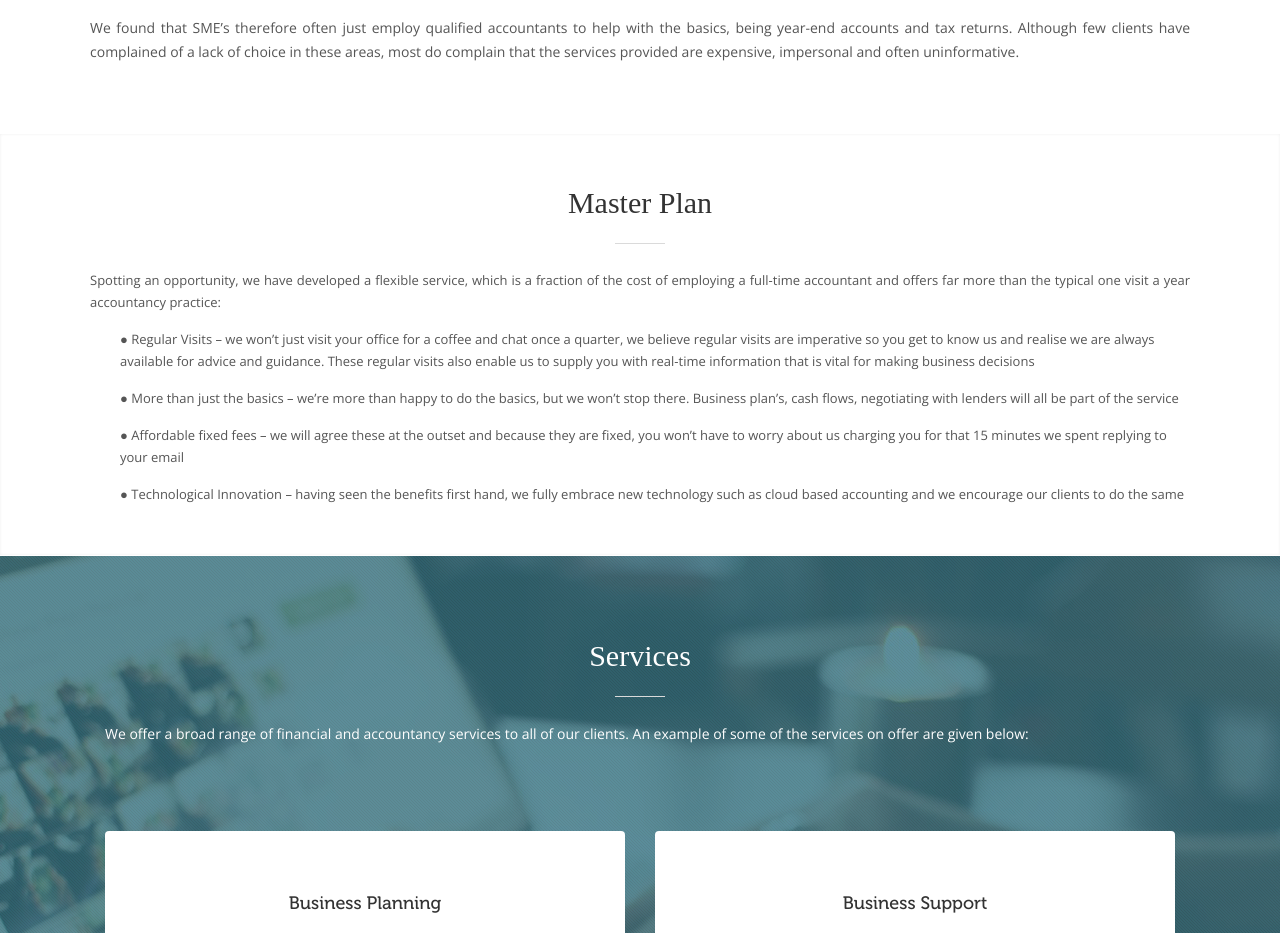
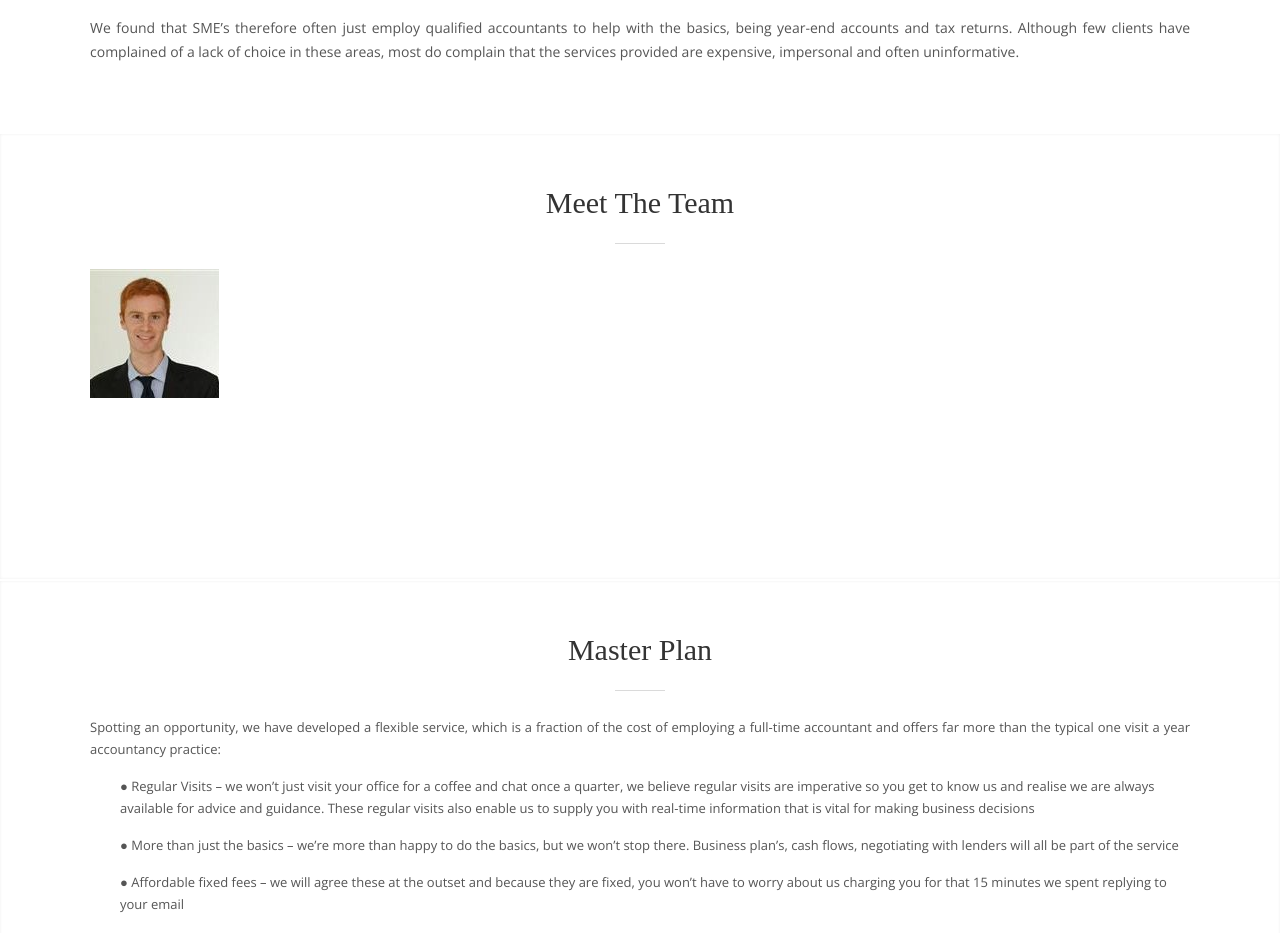
Before and after one commit to alifhughes/sasltd, a plain HTML site: page index.html in a window 1280 px wide. Shown: the part 1460-2393 px from the top of the page. Drawn offline with nearby package versions, Linux system fonts and the light colour scheme; some packages are replaced by stand-ins of ours; files whose address does not match are found by name.

Commit message:
Added the meet the team section with flipping div animation

```diff
--- a/css/v-animation.css
+++ b/css/v-animation.css
@@ -160,8 +160,53 @@
     transform: scale(1);
 }
 
+/* Meet the team div flip animation CSS
+================================================== */
 
+/* entire container - keeps perspective */
+.flip-container {
+    perspective: 1000px;
+}
 
+/* flip the pane when hovered */
+.flip-container:hover .flipper, .flip-container.hover .flipper {
+    transform: rotateY(180deg);
+}
+
+.flip-container, .front, .back {
+    width: 230px;
+    height: 280px;
+/*    border: 1px solid black;  */
+}
+
+/* flip speed goes here */
+.flipper {
+    transition: 0.6s;
+    transform-style: preserve-3d;
+
+    position: relative;
+}
+
+/* hide back of pane during swap */
+.front, .back {
+    backface-visibility: hidden;
+
+    position: absolute;
+    top: 0;
+    left: 0;
+}
+
+/* front pane, placed above back */
+.front {
+    z-index: 2;
+    /* for firefox 31 */
+    transform: rotateY(0deg);
+}
+
+/* back, initially hidden pane */
+.back {
+    transform: rotateY(180deg);
+}
 
 
 /* #CSS3 Keyframes
--- a/index.html
+++ b/index.html
@@ -318,6 +318,41 @@ We found that SME’s therefore often just employ qualified accountants to help
             </div>
         </div>
         <!-- End expierences -->
+
+        <div class="v-spacer col-sm-12 v-height-standard"></div>
+        <!--Meet the team-->
+        <div class="v-bg-stylish">
+
+            <div class="container" id="meet-the-team">
+
+                <div class="row center">
+
+                    <div class="col-sm-12">
+                        <p class="v-smash-text-large text-center">
+                            <span>Meet The Team</span>
+                        </p>
+                        <div class="horizontal-break"></div>
+                    </div>
+
+                </div>
+
+                <div class="row">
+                    <div class="flip-container" ontouchstart="this.classList.toggle('hover');">
+                        <div class="flipper">
+                            <div class="front">
+                                <img alt="will-meet-the-team" src="img/meet-the-team/will-meet-the-team.jpg">
+                            </div>
+                            <div class="back">
+                                Will Sterling - Director
+
+                                Will achieved 1st class honours in Accounting & Finance at Bournemouth University, before going on to complete his ACA in audit with BDO LLP in London.
+                            </div>
+                        </div>
+                    </div>
+                </div>
+            </div>
+        </div>
+        <!-- End meet the team-->
 
         <div class="v-spacer col-sm-12 v-height-standard"></div>
         <!--Master-plan-->
```
Also changed, not shown: img/meet-the-team/will-meet-the-team.jpg (added), 1 other file.
